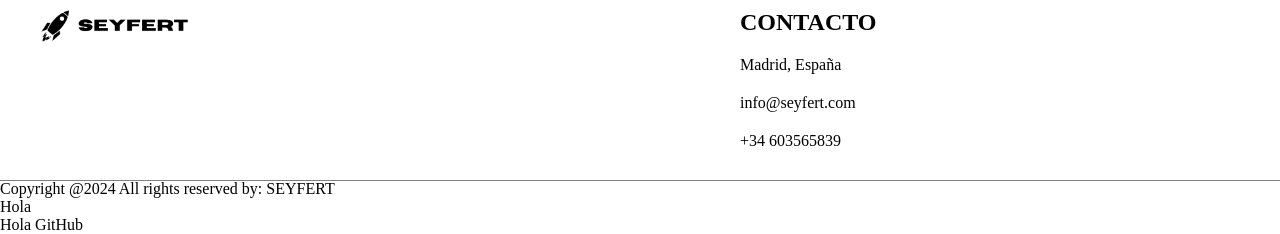
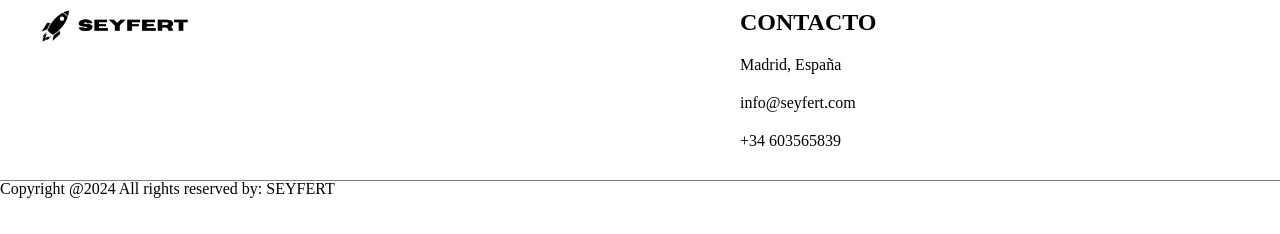
Before and after one commit to carlajan82code/git_prueba, a PHP site: page / in a window 1280 px wide. Shown: the part 721-955 px from the top of the page. After the commit the page ends 919 px from the top, so only its background shows below. Run offline with PHP 8.4, Linux system fonts and the light colour scheme.

Commit message:
Update index.php

```diff
--- a/www/index.php
+++ b/www/index.php
@@ -57,7 +57,5 @@ session_start();
 
 </footer>
 
-<p>Hola</p>
-<p>Hola GitHub</p>
 </body>
 </html>
```
